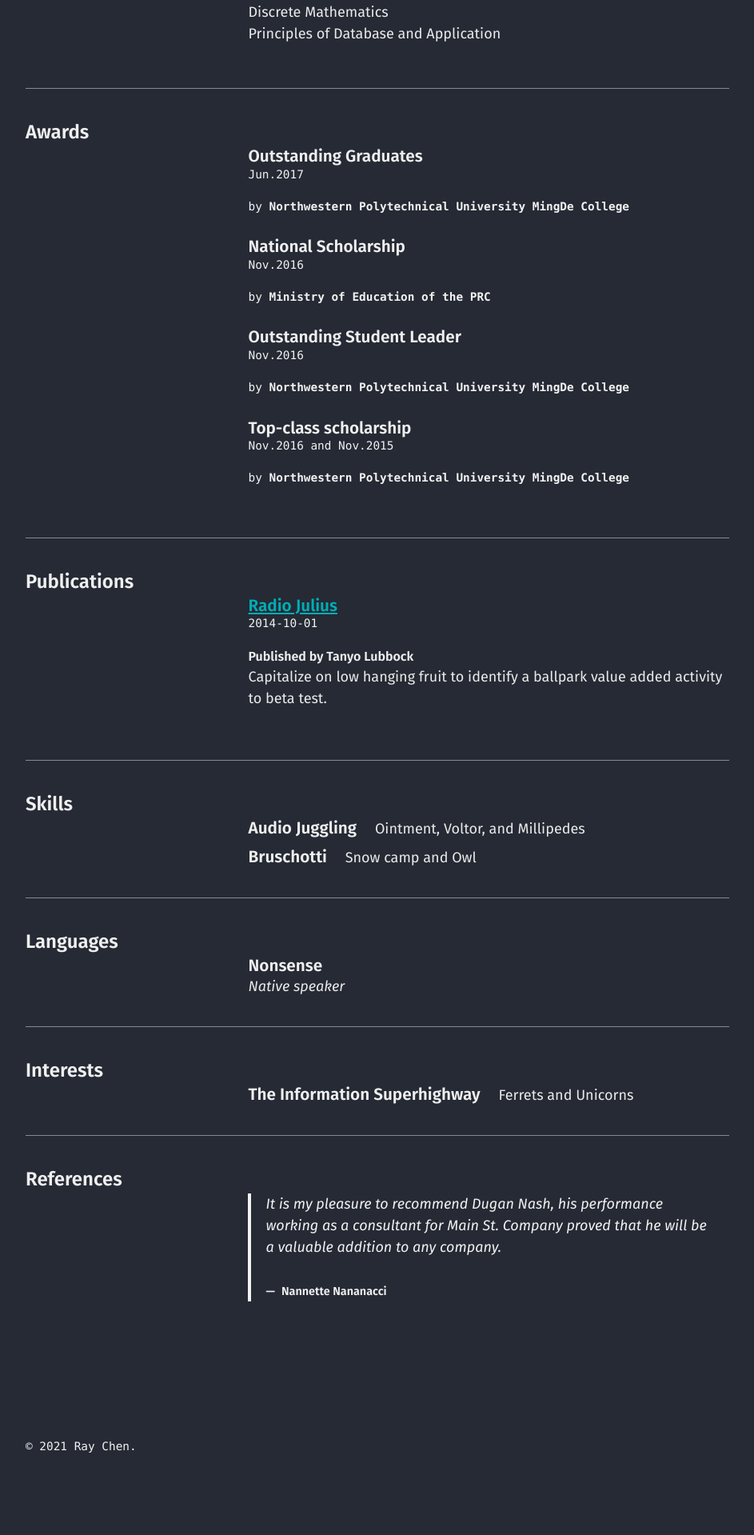
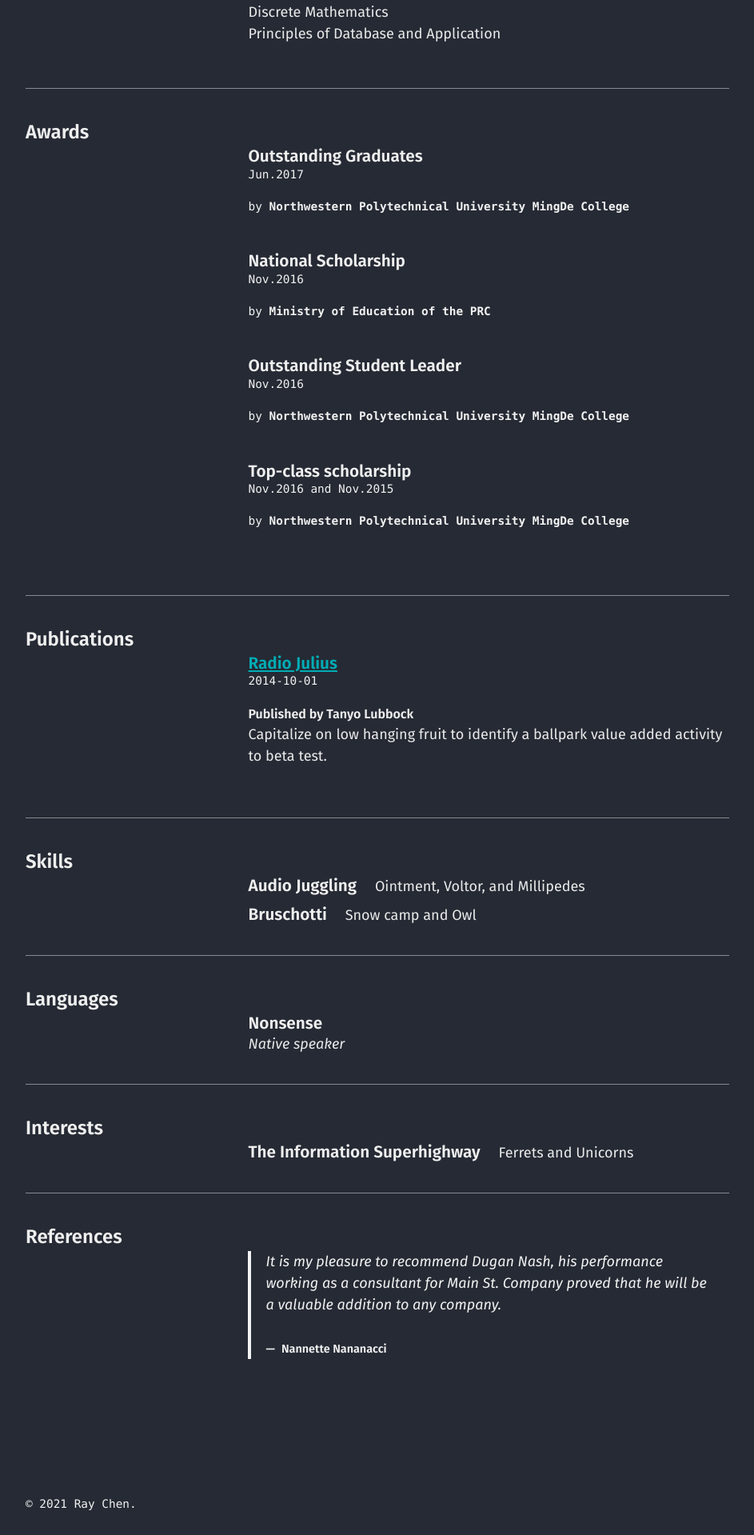
Before and after one commit to chen709847237/chen709847237, a Jekyll site: the page built from cv.md, in a window 1280 px wide. Shown: the part 1620-3539 px from the top of the page at 80% size, without its empty margins (40-983 px from the left). Built offline with Jekyll 4.4.1, drawn with Linux system fonts in a browser that asks for light colours; before the commit the page ends 3467 px from its top, so only the background shows below that.

Commit message:
Update _layout.scss

```diff
--- a/_sass/basically-basic/_layout.scss
+++ b/_sass/basically-basic/_layout.scss
@@ -159,13 +159,14 @@ main {
     }
 
     .date-award {
+      margin-bottom: 1rem;
       color: tint($text-color, 40%);
       font-family: $monospace-font-family;
       font-size: 80%;
     }
 
     .awarder {
-      margin: 0;
+      margin: 1rem 0 0;
     }
 
     .courses-title,
```
